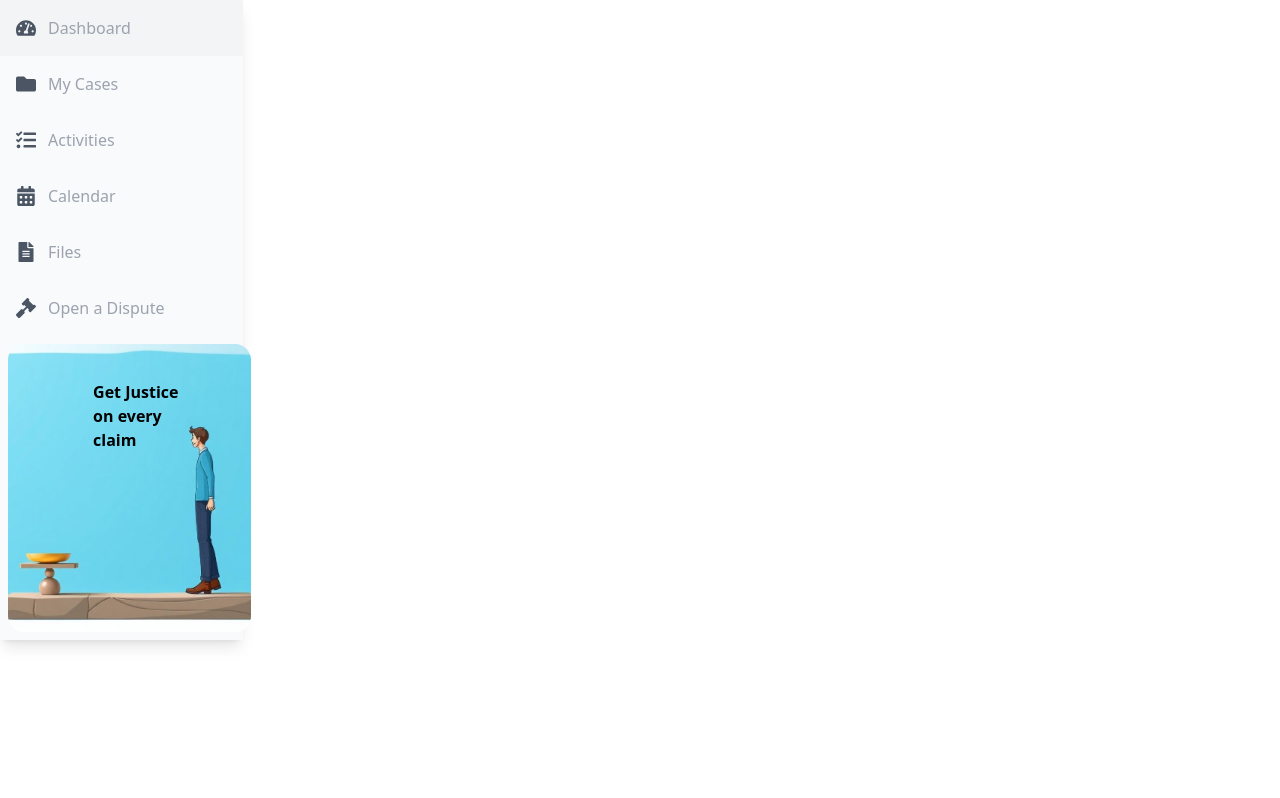
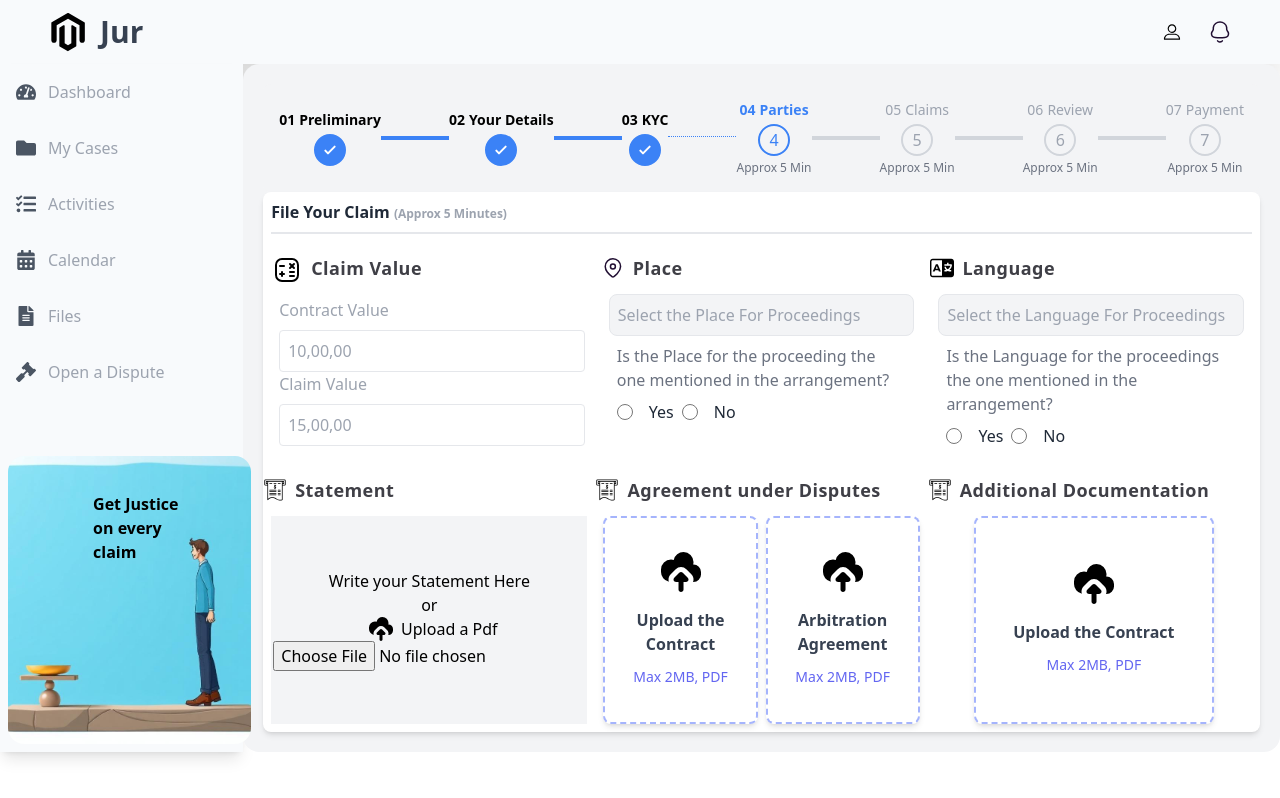
Before and after one commit to Tanishkackria13/Rise11-Tanish, a Next.js app: page / in a window 1280 px wide. Built offline with nearby package versions, Linux system fonts and the light colour scheme.

Commit message:
basic project structure ready

```diff
--- a/app/page.tsx
+++ b/app/page.tsx
@@ -1,12 +1,21 @@
+import ClaimForm from "@/components/Form";
+import NavBar from "@/components/NavBar";
+import ProgressBar from "@/components/ProgressBar";
 import SideBar from "@/components/SideBar";
 import React from "react";
 
-
- const Home: React.FC = () => {
+const Home: React.FC = () => {
   return (
-    <div>
-      <SideBar/>
+    <div className="max-h-screen">
+      <NavBar />
+      <div className="flex">
+        <SideBar />
+        <div className="flex-1 p-5 overflow-hidden bg-gray-100 rounded-2xl">
+          <ProgressBar currentStep={3} />
+          <ClaimForm />
+        </div>
+      </div>
     </div>
   );
-}
+};
 export default Home;
--- /dev/null
+++ b/components/ProgressBar.tsx
@@ -0,0 +1,90 @@
+import { steps } from "@/data";
+import React from "react";
+
+interface ProgressBarProps {
+  currentStep?: number;
+}
+
+const ProgressBar: React.FC<ProgressBarProps> = ({ currentStep = 2 }) => {
+  return (
+    <div className="flex justify-between items-center px-4 py-4 bg-gray-100 rounded-lg">
+      {steps.map((step, index) => (
+        <React.Fragment key={step}>
+          <div className="text-center">
+            {/* Step Number and Name */}
+            <p
+              className={`text-sm mb-1 ${
+                index < currentStep
+                  ? "font-bold text-black"
+                  : index === currentStep
+                  ? "font-bold text-blue-500"
+                  : "text-gray-400"
+              }`}
+            >
+              <span
+                className={`mr-1 ${
+                  index < currentStep || index === currentStep
+                    ? "font-bold"
+                    : "text-gray-400"
+                }`}
+              >
+                {String(index + 1).padStart(2, "0")}
+              </span>
+              {step}
+            </p>
+
+            {/* Circle Indicator */}
+            <div
+              className={`w-8 h-8 mx-auto rounded-full flex items-center justify-center border-2 ${
+                index < currentStep
+                  ? "bg-blue-500 text-white border-blue-500"
+                  : index === currentStep
+                  ? "border-blue-500 text-blue-500"
+                  : "border-gray-300 text-gray-400"
+              }`}
+            >
+              {index < currentStep ? (
+                <svg
+                  xmlns="http://www.w3.org/2000/svg"
+                  fill="none"
+                  viewBox="0 0 24 24"
+                  strokeWidth={3}
+                  stroke="currentColor"
+                  className="w-4 h-4"
+                >
+                  <path
+                    strokeLinecap="round"
+                    strokeLinejoin="round"
+                    d="M5 13l4 4L19 7"
+                  />
+                </svg>
+              ) : (
+                index + 1
+              )}
+            </div>
+
+            {/* Approx Time */}
+            {index >= currentStep && (
+              <p className="text-xs text-gray-500 mt-1">Approx 5 Min</p>
+            )}
+          </div>
+
+          {/* Connector Line */}
+          {index < steps.length - 1 && (
+            <div
+              className={`flex-1 h-1 ${
+                index < currentStep - 1
+                  ? "bg-blue-500"
+                  : index === currentStep - 1
+                  ? "border-t border-dotted border-blue-500"
+                  : "bg-gray-300"
+              }`}
+            ></div>
+          )}
+        </React.Fragment>
+      ))}
+    </div>
+  );
+};
+
+export default ProgressBar;
```
Also changed, not shown: package.json (+6 -5 lines), 1 other file (tests, documents, lock files or other folders).
